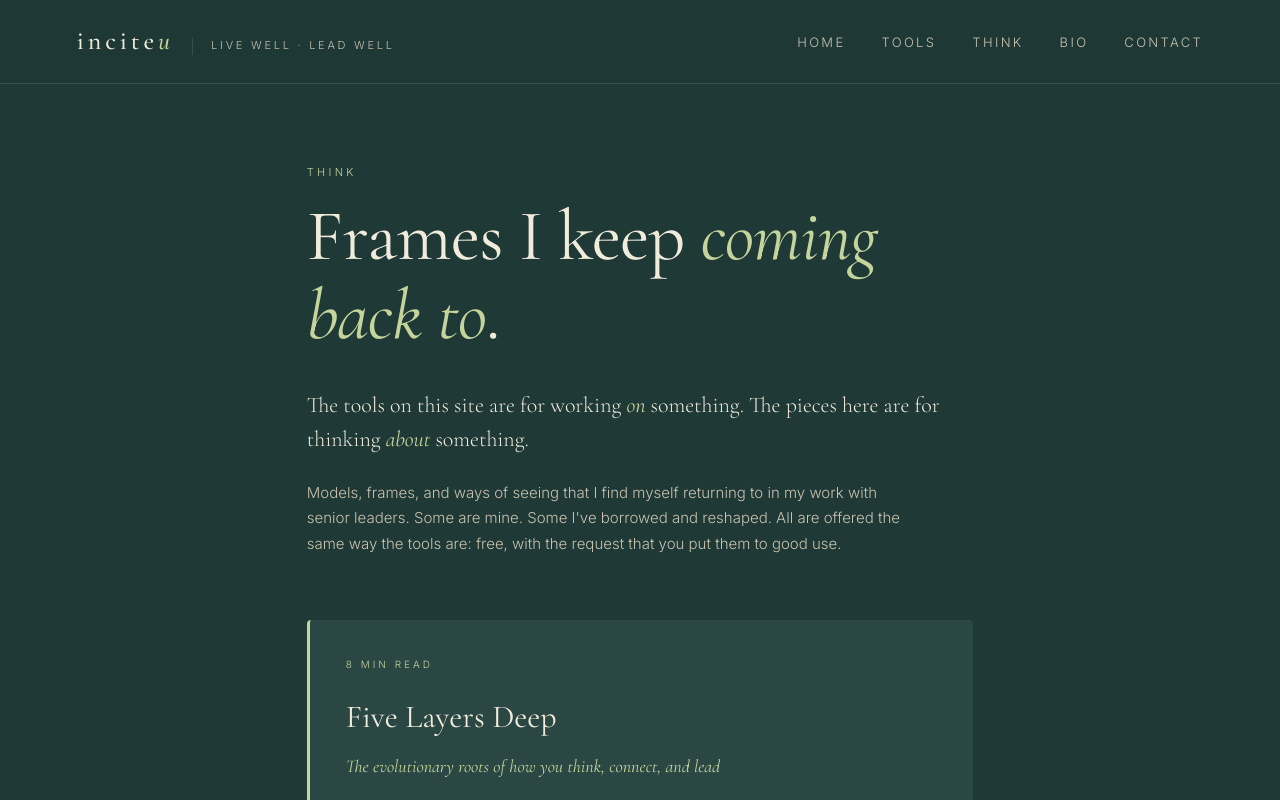
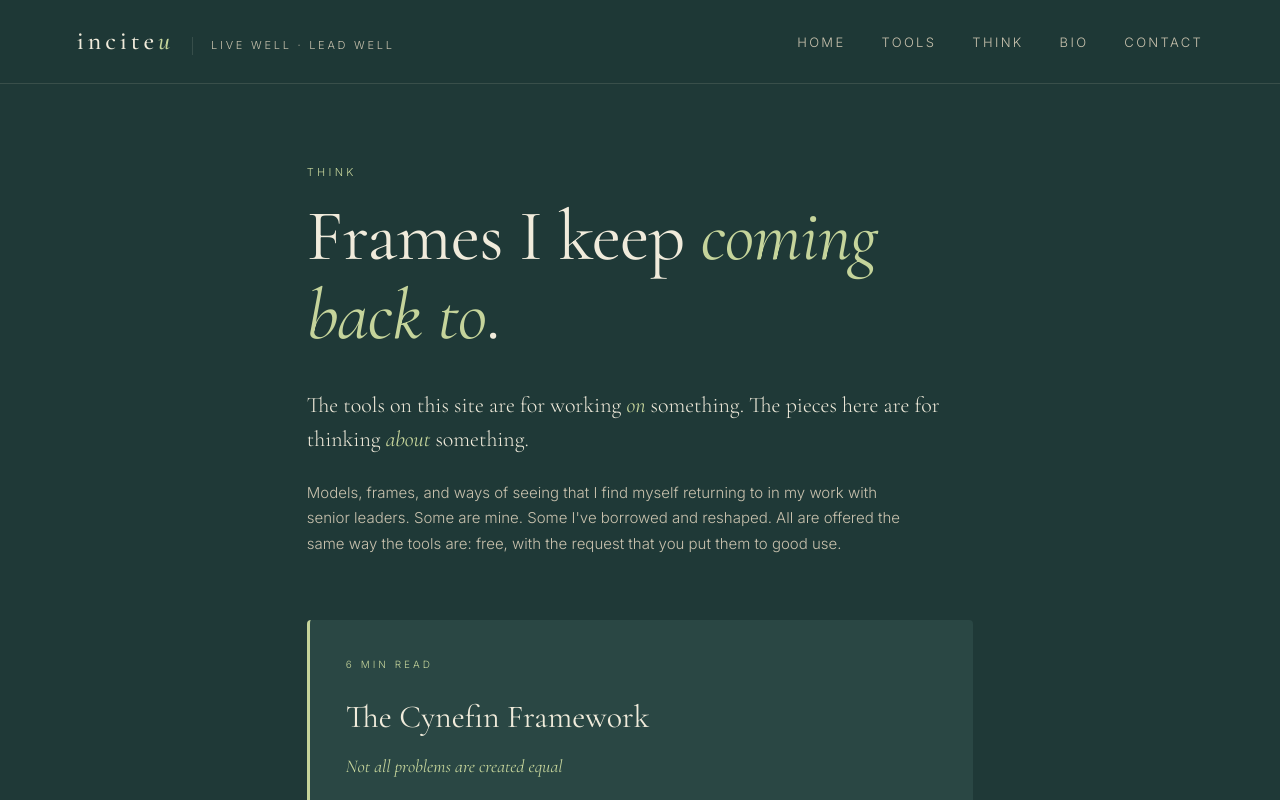
Before and after one commit to JMZywietz/InciteU, a React (Vite) app: page / in a window 1280 px wide. Both pictures are taken after a click on the link "THINK". Shown: the top 800 px of the page. Built offline with nearby package versions, Linux system fonts and the light colour scheme.

Commit message:
Surface new tools on HomePage and ThinkPage
- Team card: Decision-making now links to Challenge Mapper
- Think page: Add Cynefin Framework scrollytelling entry

```diff
--- a/src/pages/HomePage.jsx
+++ b/src/pages/HomePage.jsx
@@ -47,7 +47,7 @@ export default function HomePage() {
           <CategoryCard variant="team" label="Together" name="Team" tagline="Seeing each other clearly, and deciding well." Icon={TeamIcon} iconStyle={{ top: -55, right: -55, width: 240, height: 240 }} navigate={navigate}
             tools={[
               { name: 'Premortem', live: true, to: 'pre-mortem' },
-              { name: 'Decision-making', live: false },
+              { name: 'Decision-making', live: true, to: 'challenge-mapper' },
               { name: 'Seeing the team', live: false },
               { name: 'Retrospective', live: false },
               { name: 'Candor exchange', live: false },
--- a/src/pages/ThinkPage.jsx
+++ b/src/pages/ThinkPage.jsx
@@ -8,10 +8,17 @@ import { useAppNavigate } from '../lib/useAppNavigate.js';
 // ============================================================================
 const THINK_PIECES = [
   {
+    id: 'cynefin',
+    title: 'The Cynefin Framework',
+    subtitle: 'Not all problems are created equal',
+    abstract: 'A visual walkthrough of the Cynefin framework \u2014 from predictable to unpredictable, from holiday dinners to organizational challenges. Learn to see which parts of your challenge need expertise, which need experimentation, and which just need you to act.',
+    readTime: '6 min read',
+  },
+  {
     id: 'five-layers-deep',
     title: 'Five Layers Deep',
     subtitle: 'The evolutionary roots of how you think, connect, and lead',
-    abstract: 'A biological view of complexity. How humans evolved from single-celled organisms to creatures who can hold meaning, and how each layer of new capacity unlocked more advanced ways to connect, protect, and — when we are at our best — to serve a future bigger than ourselves.',
+    abstract: 'A biological view of complexity. How humans evolved from single-celled organisms to creatures who can hold meaning, and how each layer of new capacity unlocked more advanced ways to connect, protect, and \u2014 when we are at our best \u2014 to serve a future bigger than ourselves.',
     readTime: '8 min read',
   },
 ];
```
